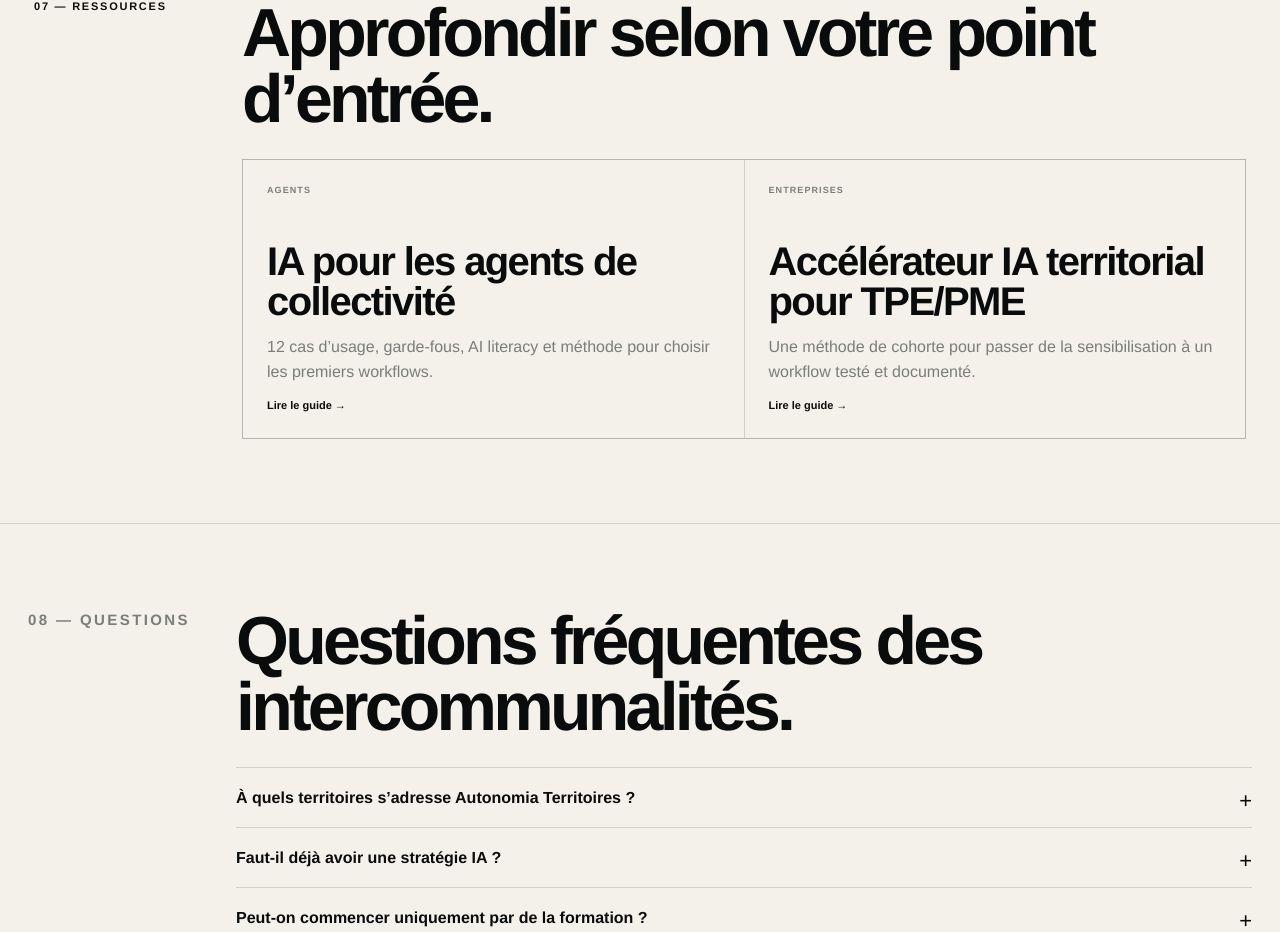
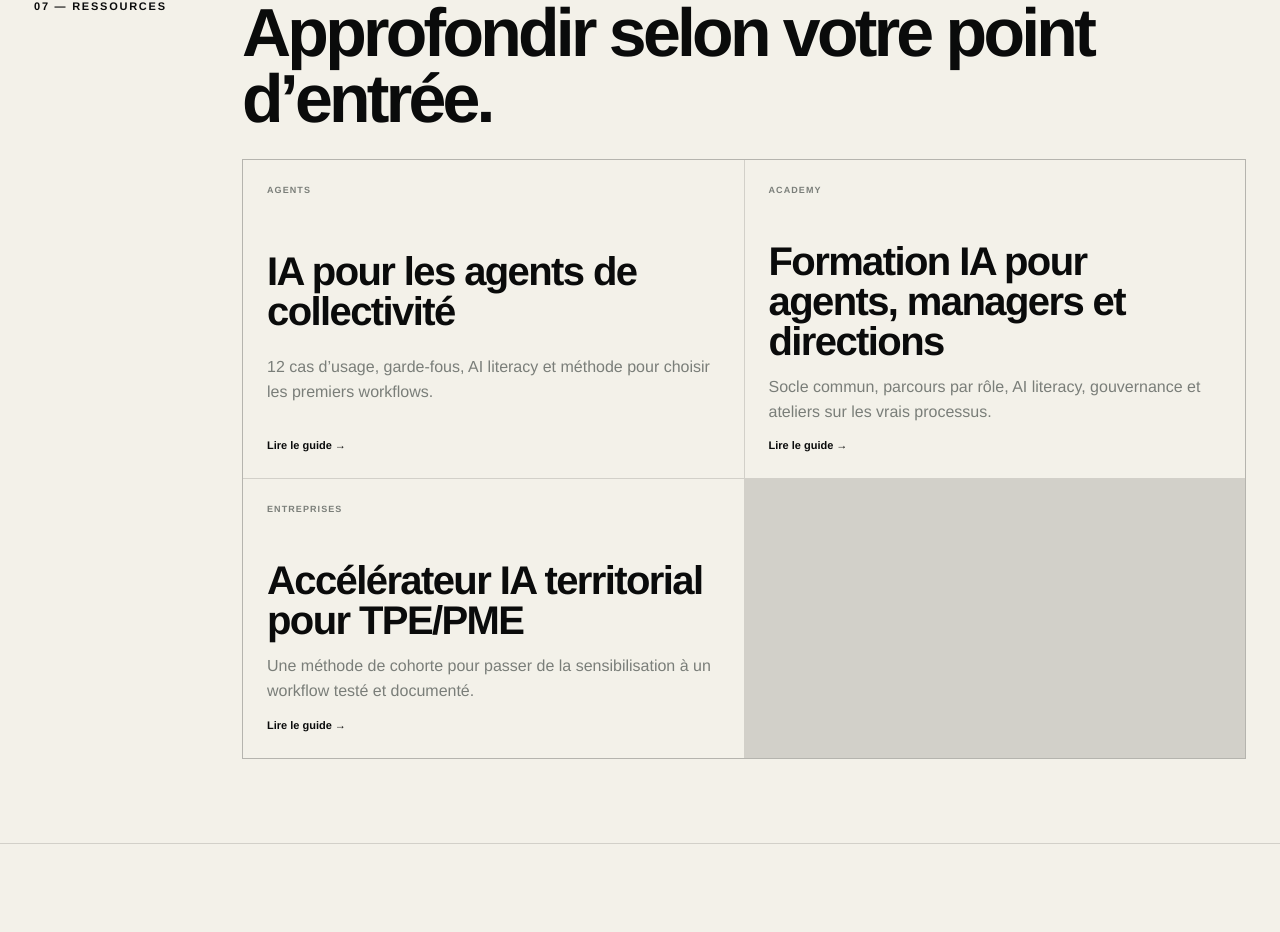
Before and after one commit to aristote-app/Autonomia-MCP, a Next.js app in the folder site/: page /territoires in a window 1280 px wide. Shown: the part 5546-6478 px from the top of the page. Built offline with nearby package versions, Linux system fonts and the light colour scheme; no server answers.

Commit message:
feat(site): link Academy collectivites from Territoires

```diff
--- a/site/app/territoires/page.js
+++ b/site/app/territoires/page.js
@@ -302,6 +302,12 @@ export default function TerritoriesPage() {
               <p>12 cas d’usage, garde-fous, AI literacy et méthode pour choisir les premiers workflows.</p>
               <b>Lire le guide →</b>
             </Link>
+            <Link href="/territoires/academy-ia-collectivites">
+              <span>ACADEMY</span>
+              <strong>Formation IA pour agents, managers et directions</strong>
+              <p>Socle commun, parcours par rôle, AI literacy, gouvernance et ateliers sur les vrais processus.</p>
+              <b>Lire le guide →</b>
+            </Link>
             <Link href="/territoires/accelerateur-ia-tpe-pme">
               <span>ENTREPRISES</span>
               <strong>Accélérateur IA territorial pour TPE/PME</strong>
```
